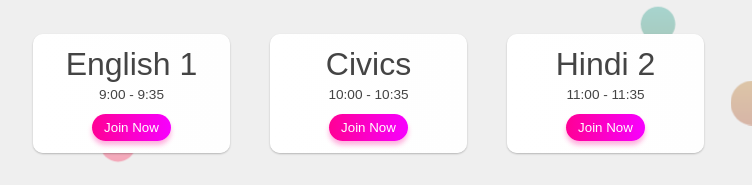
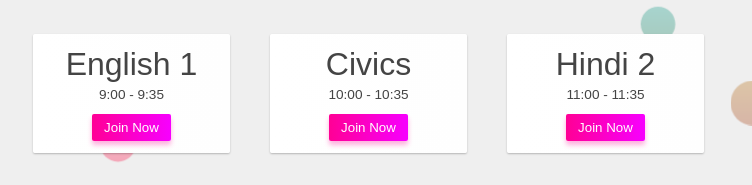
Before and after one commit to github-priyanshu/class9link, a plain HTML site: page class9routine/index.html in a window 1280 px wide. Shown: the part 215-400 px from the top of the page, 272-1024 px from the left. Drawn offline with Linux system fonts and the light colour scheme.

Commit message:
Update style.css

```diff
--- a/class9routine/style.css
+++ b/class9routine/style.css
@@ -173,7 +173,7 @@
       width: 197px;
       text-transform: capitalize;
       background: linear-gradient(90deg, #fff, #fefefe);
-      border-radius: 10px;
+      border-radius: 2px;
       box-shadow: 0 1px 2px #0000003d;
       transition: all .25s;
       animation: come .5s cubic-bezier(0.21, 0.79, 0.73, 1.26) forwards;
@@ -234,7 +234,7 @@
 
    .sub button {
       color: #fff;
-      border-radius: 99px;
+      border-radius: 2px;
       padding: 6px 12px;
       background: linear-gradient(90deg, #ff0095, #f700ff);
       border: none;
```
